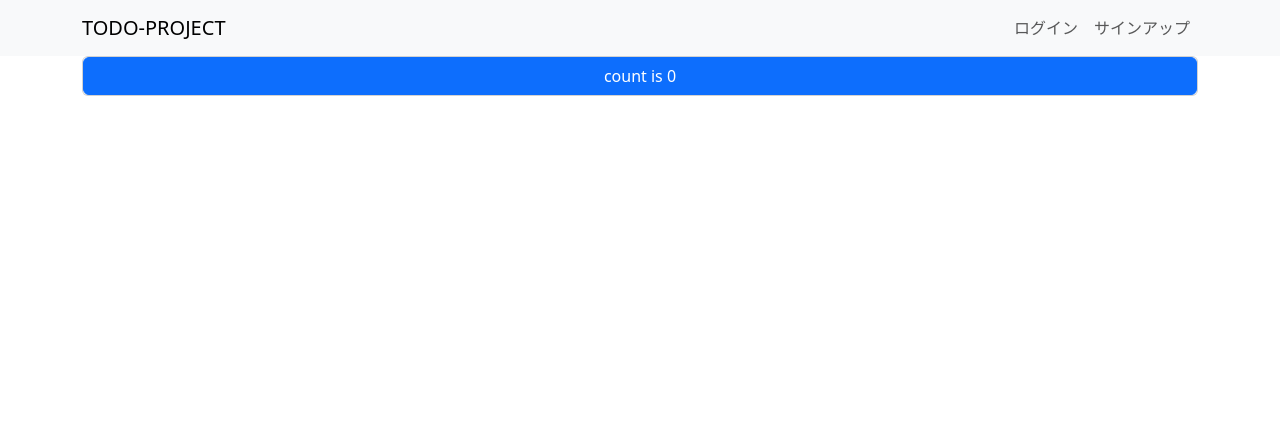
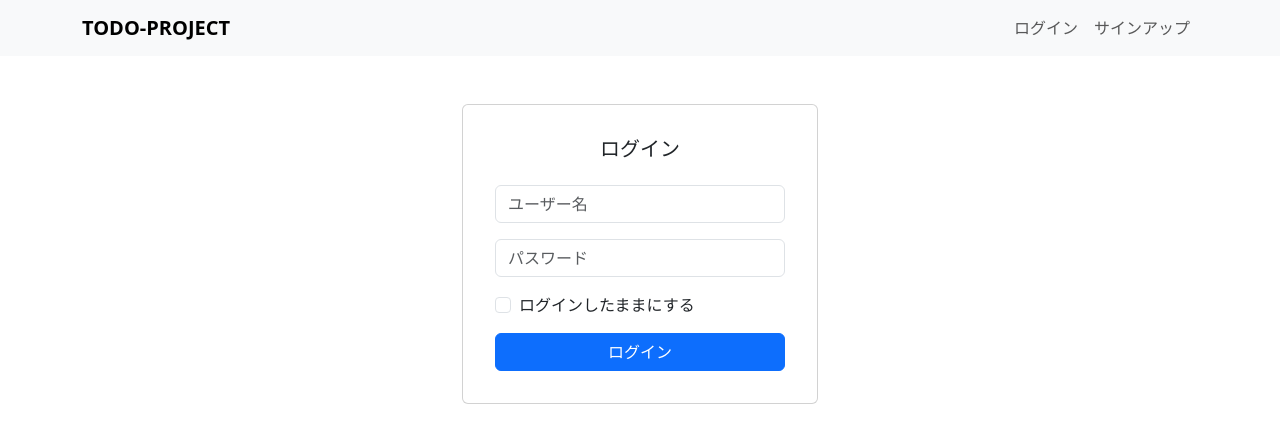
Before and after one commit to mori5600/todo-project, a React (Vite) app: page / in a window 1280 px wide. Shown: the top 442 px of the page. Built offline with nearby package versions, Linux system fonts and the light colour scheme.

Commit message:
ログインページ

```diff
--- a/package.json
+++ b/package.json
@@ -13,7 +13,8 @@
     "bootstrap": "^5.3.8",
     "react": "^19.1.1",
     "react-bootstrap": "^2.10.10",
-    "react-dom": "^19.1.1"
+    "react-dom": "^19.1.1",
+    "react-router-dom": "^7.8.2"
   },
   "devDependencies": {
     "@eslint/js": "^9.33.0",
--- a/src/App.tsx
+++ b/src/App.tsx
@@ -1,22 +1,17 @@
-import { useState } from "react";
-import Container from "react-bootstrap/Container";
-import { Button } from "react-bootstrap";
+// import Container from "react-bootstrap/Container";
 import Header from "./components/Header";
+import LoginPage from "./pages/LoginPage";
+import { Routes, Route, Link } from "react-router-dom";
 
 function App() {
-  const [count, setCount] = useState(0);
-
   return (
     <>
       <Header />
       <main>
-        <Container>
-          <div className="card">
-            <Button onClick={() => setCount((count) => count + 1)}>
-              count is {count}
-            </Button>
-          </div>
-        </Container>
+        <Routes>
+          <Route path="/" element={<LoginPage />} />
+          <Route path="/auth/login/" element={<LoginPage />} />
+        </Routes>
       </main>
     </>
   );
--- a/src/components/Header.tsx
+++ b/src/components/Header.tsx
@@ -6,12 +6,14 @@ const Header = () => {
   return (
     <Navbar collapseOnSelect expand="lg" className="bg-body-tertiary">
       <Container>
-        <Navbar.Brand href="#home">TODO-PROJECT</Navbar.Brand>
+        <Navbar.Brand className="fw-bold" href="/">
+          TODO-PROJECT
+        </Navbar.Brand>
         <Navbar.Toggle aria-controls="responsive-navbar-nav" />
         <Navbar.Collapse id="responsive-navbar-nav">
           <Nav className="ms-auto">
-            <Nav.Link href="#auth/login/">ログイン</Nav.Link>
-            <Nav.Link eventKey={2} href="#auth/signup/">
+            <Nav.Link href="/auth/login/">ログイン</Nav.Link>
+            <Nav.Link eventKey={2} href="/auth/signup/">
               サインアップ
             </Nav.Link>
           </Nav>
--- a/src/main.tsx
+++ b/src/main.tsx
@@ -2,9 +2,12 @@ import { StrictMode } from "react";
 import { createRoot } from "react-dom/client";
 import "bootstrap/dist/css/bootstrap.min.css";
 import App from "./App.tsx";
+import { BrowserRouter } from "react-router-dom";
 
 createRoot(document.getElementById("root")!).render(
   <StrictMode>
-    <App />
+    <BrowserRouter>
+      <App />
+    </BrowserRouter>
   </StrictMode>
 );
--- /dev/null
+++ b/src/pages/LoginPage.tsx
@@ -0,0 +1,38 @@
+import Container from "react-bootstrap/Container";
+import Row from "react-bootstrap/Row";
+import Col from "react-bootstrap/Col";
+import Card from "react-bootstrap/Card";
+import Form from "react-bootstrap/Form";
+import Button from "react-bootstrap/Button";
+
+function LoginPage() {
+  return (
+    <Container className="mt-5">
+      <Row className="justify-content-center">
+        <Col xs={12} sm={8} md={6} lg={4}>
+          <Card className="p-3">
+            <Card.Body>
+              <Card.Title className="mb-4 text-center">ログイン</Card.Title>
+              <Form>
+                <Form.Group className="mb-3" controlId="usernameForm">
+                  <Form.Control type="text" placeholder="ユーザー名" />
+                </Form.Group>
+                <Form.Group className="mb-3" controlId="passwordForm">
+                  <Form.Control type="password" placeholder="パスワード" />
+                </Form.Group>
+                <Form.Group className="mb-3" controlId="rememberCheckbox">
+                  <Form.Check type="checkbox" label="ログインしたままにする" />
+                </Form.Group>
+                <Button variant="primary" type="submit" className="w-100">
+                  ログイン
+                </Button>
+              </Form>
+            </Card.Body>
+          </Card>
+        </Col>
+      </Row>
+    </Container>
+  );
+}
+
+export default LoginPage;
```
Also changed, not shown: 1 other file (tests, documents, lock files or other folders).
